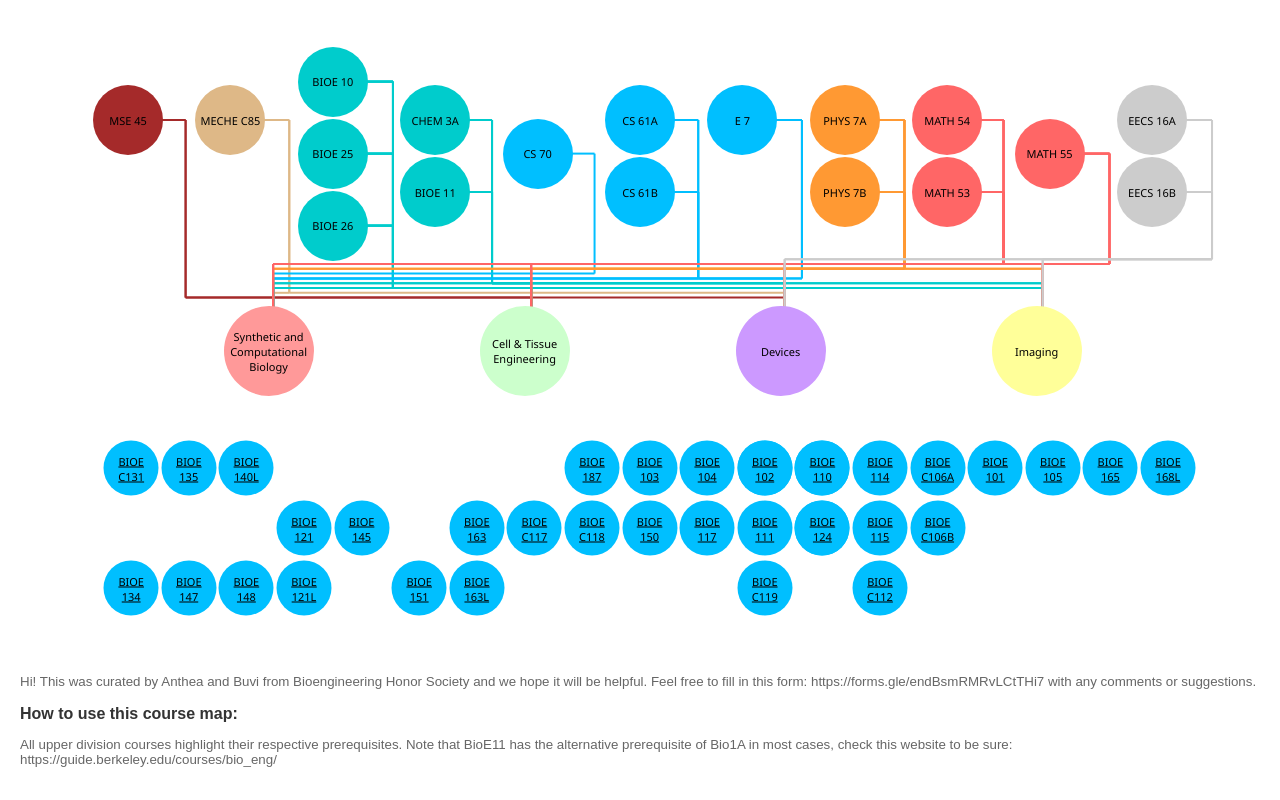
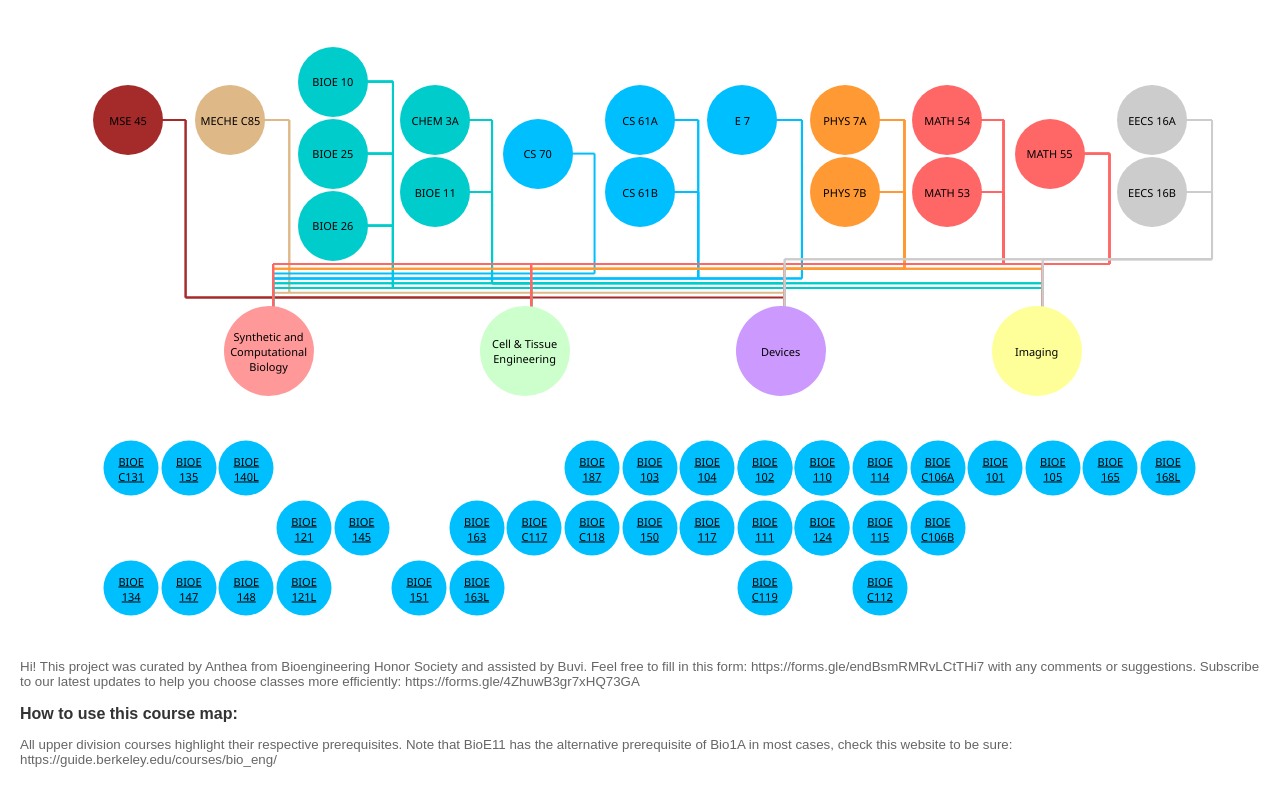
Before and after one commit to crocodile27/bioehs, a React (Create React App) app: page / in a window 1280 px wide. Built offline with nearby package versions, Linux system fonts and the light colour scheme.

Commit message:
added subscription option

```diff
--- a/src/Components/CourseMap.1.tsx
+++ b/src/Components/CourseMap.1.tsx
@@ -781,10 +781,12 @@ export const CourseMap = () => {
       <div className="courseMapSummary">
         <div>
           <p>
-            Hi! This was curated by Anthea and Buvi from Bioengineering Honor
-            Society and we hope it will be helpful. Feel free to fill in this
-            form: https://forms.gle/endBsmRMRvLCtTHi7 with any comments or
-            suggestions. <h3>How to use this course map:</h3>
+            Hi! This project was curated by Anthea from Bioengineering Honor
+            Society and assisted by Buvi. Feel free to fill in this form:
+            https://forms.gle/endBsmRMRvLCtTHi7 with any comments or
+            suggestions. Subscribe to our latest updates to help you choose
+            classes more efficiently: https://forms.gle/4ZhuwB3gr7xHQ73GA
+            <h3>How to use this course map:</h3>
             <p>
               All upper division courses highlight their respective
               prerequisites. Note that BioE11 has the alternative prerequisite
```
